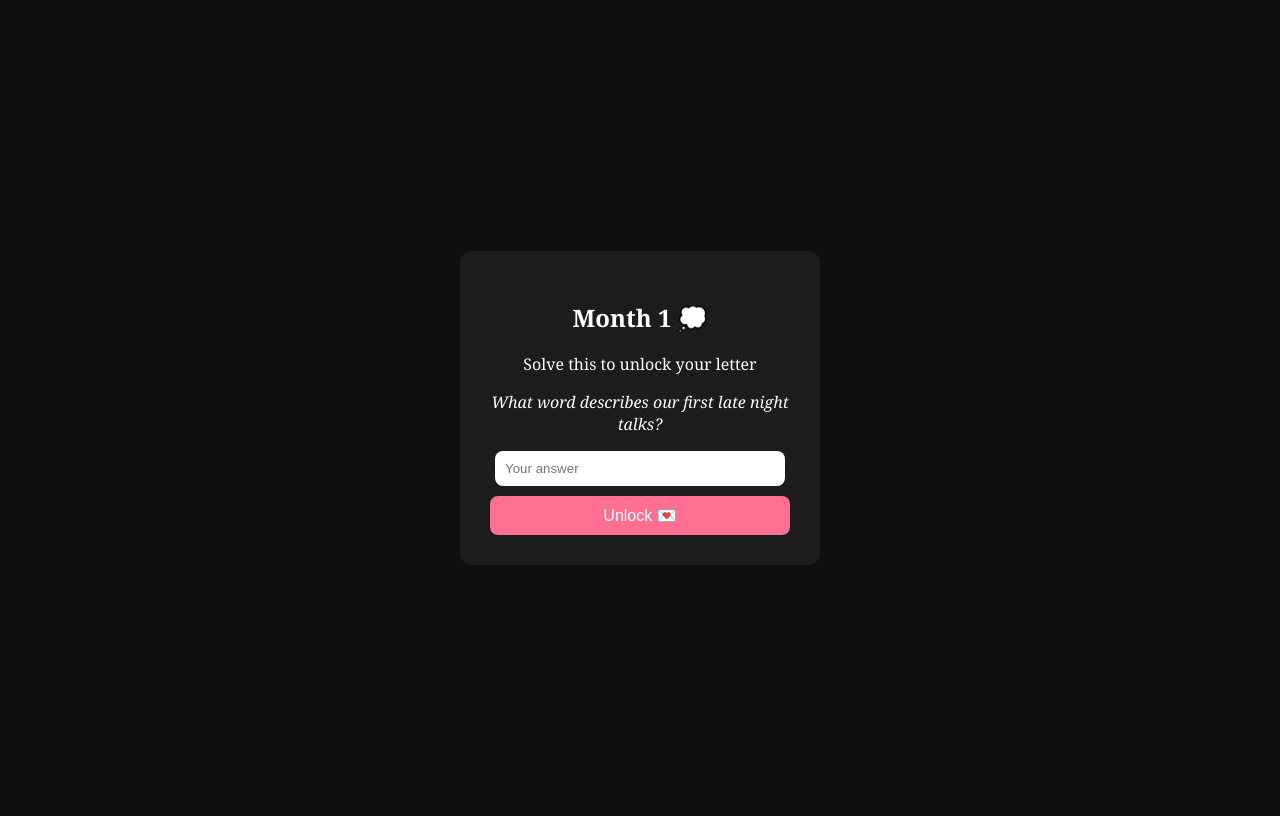
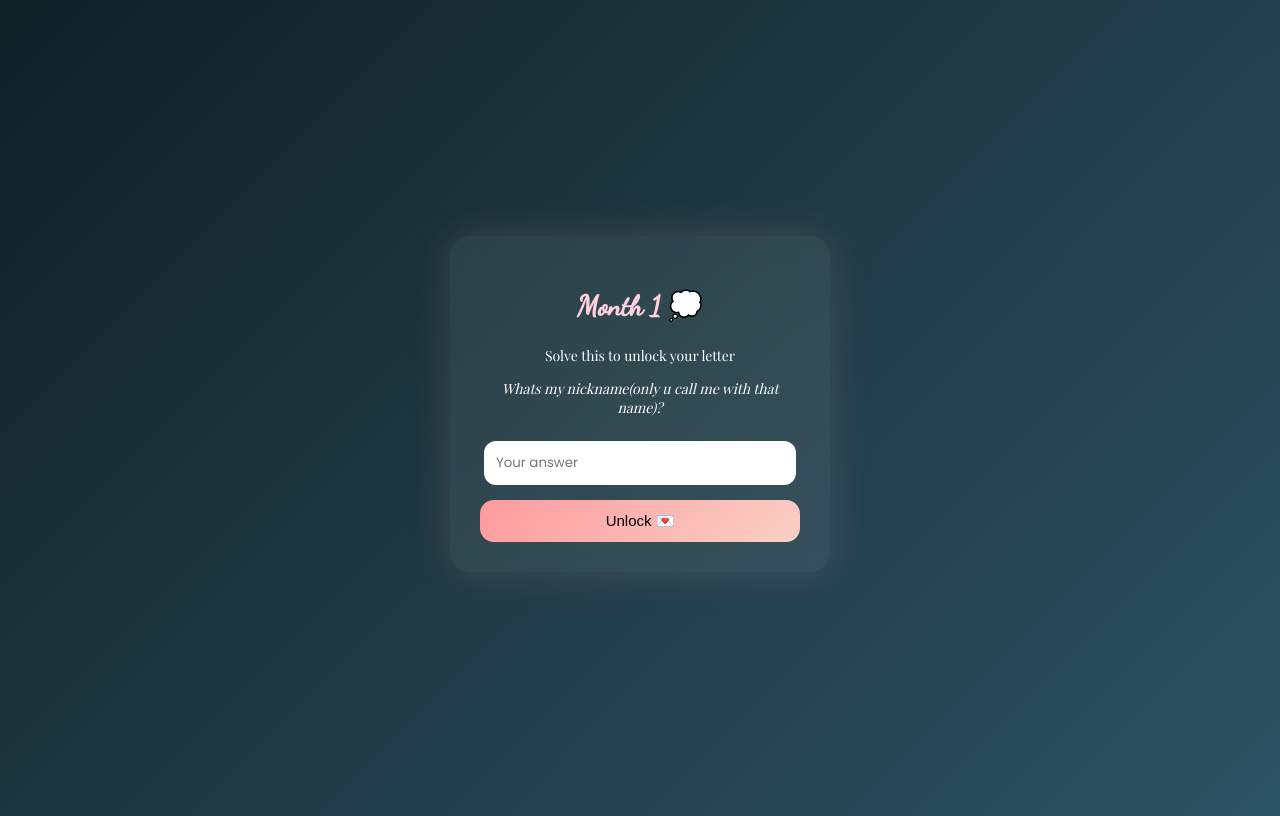
Before and after one commit to ameyg18-png/love-letters, a plain HTML site: page index.html in a window 1280 px wide. Drawn offline with nearby package versions, Linux system fonts and the light colour scheme; a web font is replaced by a local one.

Commit message:
Update index.html

```diff
--- a/index.html
+++ b/index.html
@@ -3,42 +3,88 @@
 <head>
 <meta charset="UTF-8">
 <title>For You 💌</title>
+  <link href="https://fonts.googleapis.com/css2?family=Playfair+Display:ital@0;1&family=Poppins:wght@300;400&family=Dancing+Script:wght@500&display=swap" rel="stylesheet">
 <style>
 body {
-  background: #0f0f0f;
+  background: linear-gradient(135deg, #0f2027, #203a43, #2c5364);
+  height: 100vh;
+  display: flex;
+  justify-content: center;
+  align-items: center;
+  font-family: 'Poppins', sans-serif;
+  animation: fadeIn 1.5s ease;
+}
+
+.card {
+  background: rgba(255, 255, 255, 0.08);
+  backdrop-filter: blur(12px);
+  border-radius: 20px;
+  padding: 30px;
+  width: 320px;
+  text-align: center;
+  box-shadow: 0 0 40px rgba(255, 182, 193, 0.15);
+  animation: float 4s ease-in-out infinite;
+}
+
+h2 {
+  font-family: 'Dancing Script', cursive;
+  font-size: 28px;
+  color: #ffd1dc;
+}
+
+p {
+  font-family: 'Playfair Display', serif;
+  font-size: 14px;
   color: #fff;
-  font-family: 'Georgia', serif;
-  display: flex;
-  align-items: center;
-  justify-content: center;
-  height: 100vh;
-  text-align: center;
 }
-.card {
-  background: #1c1c1c;
-  padding: 30px;
+
+input {
+  width: 90%;
+  padding: 12px;
   border-radius: 12px;
-  width: 300px;
+  border: none;
+  outline: none;
+  margin-top: 10px;
+  font-family: 'Poppins';
 }
-input {
-  padding: 10px;
-  width: 90%;
-  border-radius: 8px;
+
+button {
+  margin-top: 15px;
+  padding: 12px;
+  width: 100%;
+  border-radius: 14px;
   border: none;
+  background: linear-gradient(135deg, #ff9a9e, #fad0c4);
+  font-size: 15px;
+  font-weight: 500;
+  cursor: pointer;
+  transition: transform 0.3s ease;
 }
-button {
-  margin-top: 10px;
-  padding: 10px;
-  width: 100%;
-  border-radius: 8px;
-  border: none;
-  background: #ff6f91;
-  color: #fff;
-  font-size: 16px;
+
+button:hover {
+  transform: scale(1.05);
 }
+
 #letter {
   display: none;
   margin-top: 20px;
+  animation: reveal 1.2s ease forwards;
+}
+
+/* Animations */
+@keyframes fadeIn {
+  from { opacity: 0; }
+  to { opacity: 1; }
+}
+
+@keyframes float {
+  0%, 100% { transform: translateY(0); }
+  50% { transform: translateY(-8px); }
+}
+
+@keyframes reveal {
+  from { opacity: 0; transform: translateY(10px); }
+  to { opacity: 1; transform: translateY(0); }
 }
 </style>
 </head>
@@ -47,7 +93,7 @@ button {
 <div class="card">
   <h2>Month 1 💭</h2>
   <p>Solve this to unlock your letter</p>
-  <p><i>What word describes our first late night talks?</i></p>
+  <p><i>Whats my nickname(only u call me with that name)?</i></p>
 
   <input id="answer" placeholder="Your answer">
   <button onclick="unlock()">Unlock 💌</button>
@@ -65,7 +111,7 @@ button {
 
 <script>
 function unlock() {
-  const correct = "special"; // change answer here
+  const correct = "tinudi"; // change answer here
   const user = document.getElementById("answer").value.toLowerCase();
 
   if (user === correct) {
```
